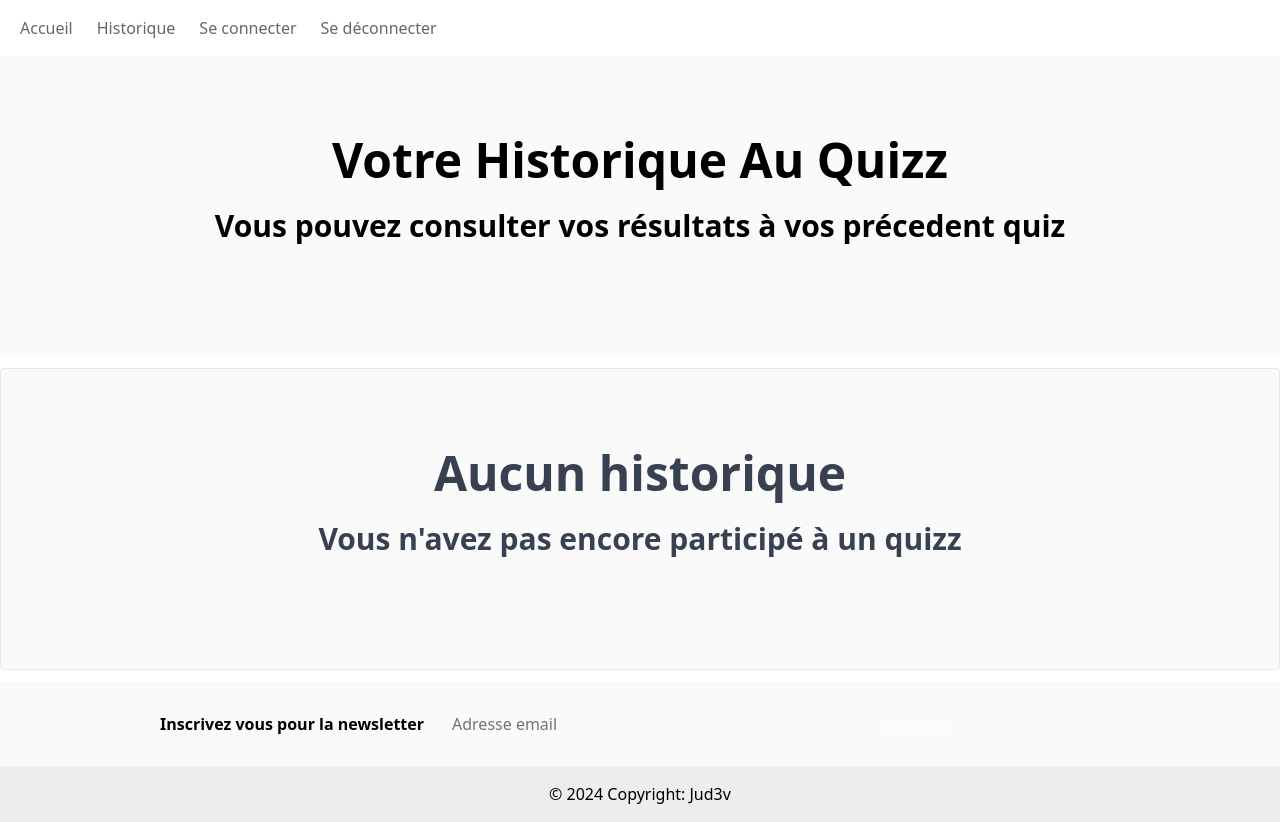
After one commit to jud3v2/my_quiz, a Symfony app: template templates/history/index.html.twig in a window 1280 px wide. The commit adds this page. Run offline with Twig, Linux system fonts and the light colour scheme; the template is opened without the code that fills it, so the values that code supplies are empty; some libraries are stand-ins or nearby versions.

Commit message:
ajout de la page d'historique, trie de l'historique via la date decroissant

```diff
--- a/src/Controller/QuestionController.php
+++ b/src/Controller/QuestionController.php
@@ -17,6 +17,7 @@ class QuestionController extends AbstractController
                 $session = $request->getSession();
                 $reponses = $session->get('reponses', []);
                 $savedResponses = $reponses;
+                $quizzId = $reponses[0]['categorie'];
                 // check if we have a reponse session if not we will redirect to home with a info message to tell user the reponses are stored in history
                 // because the session reponse has been cleared
                 if (!$reponses) {
@@ -43,9 +44,10 @@ class QuestionController extends AbstractController
                 $history = $session->get('history', []);
 
                 $history[] = [
+                    'reponses' => $reponses,
                     'score' => $score,
                     'total' => $total,
-                    'reponses' => $reponses,
+                    'date' => new \DateTime(),
                 ];
 
                 // save the history and reset the reponses for the next quizz
@@ -54,7 +56,7 @@ class QuestionController extends AbstractController
                 return $this->render('question/resultat.html.twig', [
                     'score' => $score,
                     'total' => $total,
-                    'quizzId' => $reponse['categorie'],
+                    'quizzId' => $quizzId,
                     'name' => $quizz->getName(),
                     'reponses' => $savedResponses,
                 ]);
--- /dev/null
+++ b/templates/history/index.html.twig
@@ -0,0 +1,43 @@
+{% extends 'base.html.twig' %}
+
+{% block title %}Hello HistoryController!{% endblock %}
+
+{% block body %}
+    <div
+            class="bg-zinc-50 px-6 py-20 text-center text-surface dark:bg-neutral-700 dark:text-white">
+        <h1 class="mb-6 text-5xl font-bold">Votre Historique Au Quizz</h1>
+        <h3 class="mb-8 text-3xl font-bold">Vous pouvez consulter vos résultats à vos précedent quiz</h3>
+    </div>
+    <div class="container mx-auto">
+        {% for h in history %}
+
+            <div class="bg-zinc-50 px-6 py-20 text-center text-surface dark:bg-neutral-700 dark:text-white border rounded hover:shadow-sm my-3">
+                <h1 class="mb-6 text-5xl font-bold text-gray-700">Quiz {{ h.quizz }}</h1>
+                <h3 class="mb-8 text-3xl font-bold text-gray-700">Score: {{ h.score }} / {{ h.total }}</h3>
+                <hr class="my-5">
+                <h3 class="mb-8 text-3xl font-bold text-gray-700">Vos Réponses</h3>
+                <div class="container mx-auto">
+                    <details>
+                        <summary class="text-gray-500 font-bold mb-3">Vos réponses apportées au quizz {{ h.quizz }}</summary>
+                        {% for reponse in h.reponses %}
+                            <div class="mb-3 border hover:shadow-sm rounded">
+                                <h3 class="mb-3 text-3xl font-bold text-gray-700">{{ reponse.question }}</h3>
+                                <p class="mb-3 text-xl font-bold {{ reponse.user_reponse is same as reponse.expected ? 'text-green-500' : 'text-red-500' }}">Votre réponse: {{ reponse.user_reponse }}</p>
+                                <p class="mb-3 text-xl font-bold text-gray-600">Réponse attendue: {{ reponse.expected }}</p>
+                            </div>
+                        {% endfor %}
+                    </details>
+                </div>
+            </div>
+
+        {% endfor %}
+
+        {% if history is empty %}
+            <div class="bg-zinc-50 px-6 py-20 text-center text-surface dark:bg-neutral-700 dark:text-white border rounded hover:shadow-sm my-3">
+                <h1 class="mb-6 text-5xl font-bold text-gray-700">Aucun historique</h1>
+                <h3 class="mb-8 text-3xl font-bold text-gray-700">Vous n'avez pas encore participé à un quizz</h3>
+            </div>
+        {% endif %}
+
+    </div>
+{% endblock %}
--- a/templates/question/resultat.html.twig
+++ b/templates/question/resultat.html.twig
@@ -24,9 +24,9 @@
                     <div>
                         {% for reponse in reponses %}
                             <div class="mb-3 border hover:shadow-sm rounded">
-                                <h3 class="mb-3 text-3xl font-bold">{{ reponse.question }}</h3>
+                                <h3 class="mb-3 text-3xl font-bold text-gray-700">{{ reponse.question }}</h3>
                                 <p class="mb-3 text-xl font-bold {{ reponse.user_reponse is same as reponse.expected ? 'text-green-500' : 'text-red-500' }}">Votre réponse: {{ reponse.user_reponse }}</p>
-                                <p class="mb-3 text-xl font-bold">Réponse attendue: {{ reponse.expected }}</p>
+                                <p class="mb-3 text-xl font-bold text-gray-600">Réponse attendue: {{ reponse.expected }}</p>
                             </div>
                         {% endfor %}
                     </div>
```
Also changed, not shown: src/Controller/HistoryController.php (added, +33 -0 lines), 1 other file.
